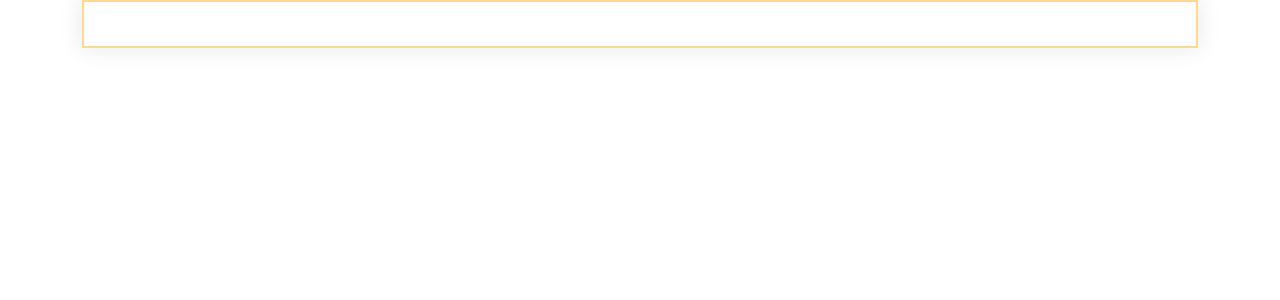
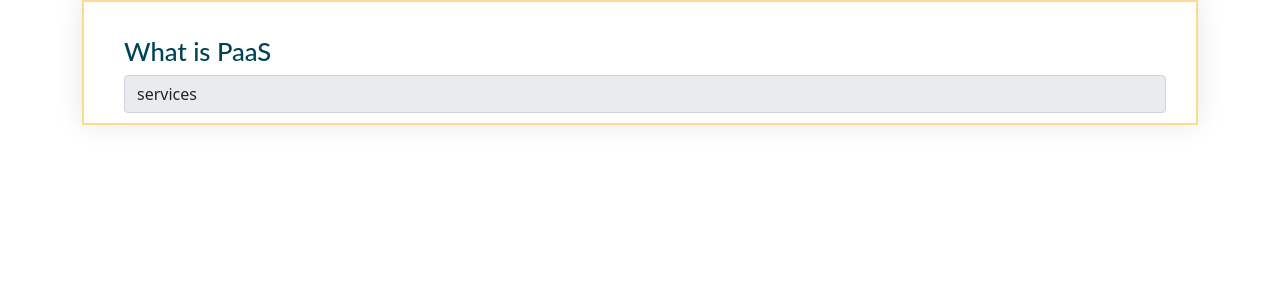
Before and after one commit to mukulk6/react-assignment, a React (Create React App) app: page / in a window 1280 px wide. Shown: the top 300 px of the page. Built offline with nearby package versions, Linux system fonts and the light colour scheme.

Commit message:
Code changes

```diff
--- a/package.json
+++ b/package.json
@@ -4,6 +4,7 @@
   "private": true,
   "dependencies": {
     "@fortawesome/fontawesome-svg-core": "^6.1.1",
+    "@fortawesome/free-regular-svg-icons": "^6.1.1",
     "@fortawesome/free-solid-svg-icons": "^6.1.1",
     "@fortawesome/react-fontawesome": "^0.1.18",
     "@testing-library/jest-dom": "^5.16.4",
--- a/src/components/SearchResult/SearchResult.js
+++ b/src/components/SearchResult/SearchResult.js
@@ -4,7 +4,7 @@ import styles from './SearchResult.module.css';
 import 'bootstrap/dist/css/bootstrap.css';
 import 'bootstrap/dist/css/bootstrap.min.css';
 import 'bootstrap/dist/js/bootstrap.min.js';
-import { FontAwesomeIcon } from '@fortawesome/react-fontawesome'
+import { FontAwesomeIcon } from '@fortawesome/react-fontawesome';
 
 
 const SearchResult = () => (
@@ -14,15 +14,18 @@ const SearchResult = () => (
   <div class="row">
     <div className={styles.innerDiv}>
       <span className={styles.sharingButton}>
-      <FontAwesomeIcon icon="fa-solid fa-share-nodes" />
+      <FontAwesomeIcon icon={["fas", "share-nodes"]} />
       </span>
       <span className={styles.sharingButton}>
       <FontAwesomeIcon icon="fa-solid fa-heart" />
       </span>
+      <h2>What is PaaS</h2>
+      <div class="input-group-prepend">
+    <span class="input-group-text" id="basic-addon3">services</span>
+  </div>
+</div>
   </div>
   </div>
-  </div>
-
   </div>
 );
 SearchResult.propTypes = {};
--- a/src/components/SearchResult/SearchResult.module.css
+++ b/src/components/SearchResult/SearchResult.module.css
@@ -26,8 +26,8 @@
     padding: 3px 6px;
     font-size: 16px;
     margin-right: 5px;
-    color: black;
     cursor: pointer;
+    color:black;
 }
 
 .sharingButton fa
@@ -38,3 +38,23 @@
     font-weight: normal;
     line-height: 1;
 }
+
+h2
+{
+    font-family: 'Poppins', 'Lato', sans-serif;
+    font-size: 1.6rem !important;
+    color: #004358;
+    word-wrap: break-word;
+    overflow-wrap: break-word;
+    width: 100%;
+    text-align: left;
+    margin: 0px 0px 10px 0px;
+}
+
+#basic-addon3
+{
+    background: #eef1f3;
+    margin: 5px 0px;
+    padding: 10px;
+    border-radius: 5px;
+}
```
Also changed, not shown: 1 other file (tests, documents, lock files or other folders).
